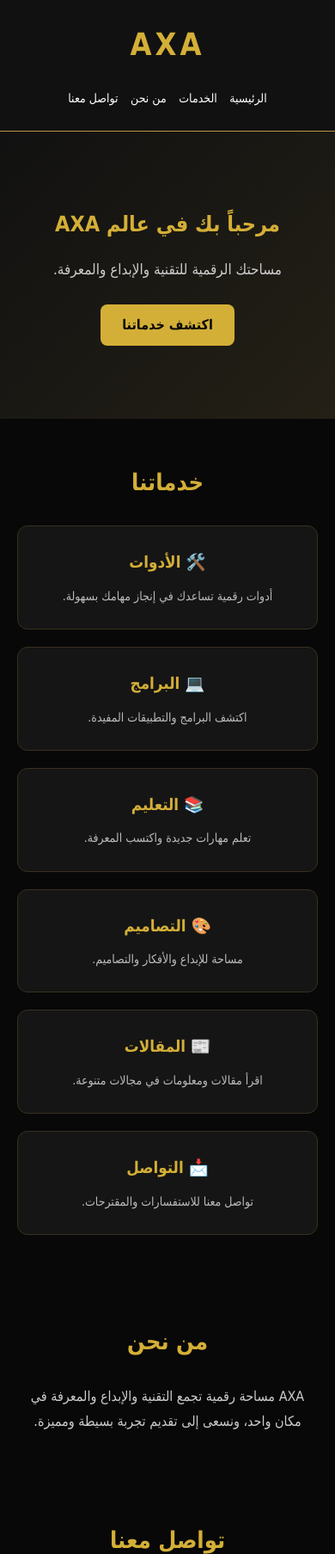
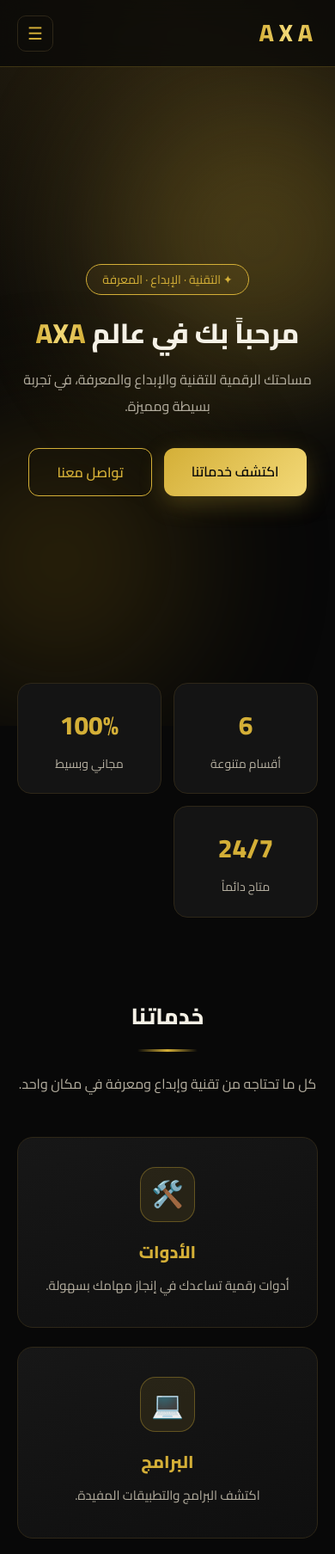
Before and after one commit to awxso/axa, a plain HTML site: page index.html in a window 390 px wide. Shown: the top 1807 px of the page at 86% size. Drawn offline with Linux system fonts and the light colour scheme.

Commit message:
index.html

```diff
--- a/index.html
+++ b/index.html
@@ -1,453 +1,176 @@
-
 <!DOCTYPE html>
 <html lang="ar" dir="rtl">
 <head>
-  <meta charset="UTF-8">
-  <meta name="viewport" content="width=device-width, initial-scale=1.0">
-  <title>AXA | عالم التقنية والإبداع</title>
+<meta charset="UTF-8">
+<meta name="viewport" content="width=device-width, initial-scale=1.0">
+<meta name="description" content="AXA مساحة رقمية تجمع التقنية والإبداع والمعرفة في مكان واحد.">
+<meta name="theme-color" content="#080808">
+<title>AXA | عالم التقنية والإبداع</title>
+<link rel="preconnect" href="https://fonts.googleapis.com">
+<link rel="preconnect" href="https://fonts.gstatic.com" crossorigin>
+<link href="https://fonts.googleapis.com/css2?family=Cairo:wght@400;600;800&display=swap" rel="stylesheet">
+<style>
+:root{
+  --bg:#080808; --bg2:#101010; --card:#141414; --line:#2e2718;
+  --gold:#d4af37; --gold2:#f3d978; --text:#f5f1e6; --muted:#b5afa0;
+  color-scheme:dark;
+}
+*{margin:0;padding:0;box-sizing:border-box}
+html{scroll-behavior:smooth;scroll-padding-top:80px}
+body{font-family:'Cairo',Tahoma,Arial,sans-serif;background:var(--bg);color:var(--text);line-height:1.9;overflow-x:hidden}
+a{color:inherit;text-decoration:none}
+.gold{background:linear-gradient(90deg,var(--gold),var(--gold2),var(--gold));-webkit-background-clip:text;background-clip:text;color:transparent}
 
-  <style>
-    * {
-      margin: 0;
-      padding: 0;
-      box-sizing: border-box;
-    }
+/* Header */
+header{position:fixed;inset:0 0 auto;z-index:50;background:rgba(8,8,8,.72);backdrop-filter:blur(14px);-webkit-backdrop-filter:blur(14px);border-bottom:1px solid rgba(212,175,55,.25)}
+.bar{max-width:1100px;margin:auto;display:flex;align-items:center;justify-content:space-between;padding:12px 20px}
+.logo{font-size:28px;font-weight:800;letter-spacing:6px}
+nav{display:flex;gap:6px}
+nav a{padding:6px 16px;border-radius:999px;font-size:15px;color:var(--muted);transition:.25s}
+nav a:hover{color:var(--bg);background:var(--gold)}
+.menu{display:none;background:none;border:1px solid var(--line);color:var(--gold);width:42px;height:42px;border-radius:10px;font-size:20px;cursor:pointer}
 
-    body {
-      font-family: Tahoma, Arial, sans-serif;
-      background: #080808;
-      color: #fff;
-      line-height: 1.8;
-    }
+/* Hero */
+.hero{position:relative;min-height:100vh;display:grid;place-items:center;text-align:center;padding:120px 20px 80px;overflow:hidden;
+  background:radial-gradient(circle at 50% 0%,#2a2210 0%,transparent 60%),var(--bg)}
+.hero::before,.hero::after{content:"";position:absolute;border-radius:50%;filter:blur(90px);opacity:.28;animation:float 9s ease-in-out infinite}
+.hero::before{width:340px;height:340px;background:var(--gold);top:8%;right:-80px}
+.hero::after{width:300px;height:300px;background:#8a6a12;bottom:5%;left:-80px;animation-delay:-4s}
+@keyframes float{50%{transform:translateY(40px)}}
+.hero-in{position:relative;z-index:1;max-width:720px}
+.tag{display:inline-block;border:1px solid var(--gold);color:var(--gold);padding:4px 18px;border-radius:999px;font-size:14px;margin-bottom:22px;background:rgba(212,175,55,.07)}
+.hero h2{font-size:clamp(32px,6vw,58px);line-height:1.4;font-weight:800;margin-bottom:16px}
+.hero p{color:var(--muted);font-size:clamp(16px,2.4vw,20px);margin-bottom:34px}
+.actions{display:flex;gap:14px;justify-content:center;flex-wrap:wrap}
+.btn{display:inline-block;padding:12px 32px;border-radius:12px;font-weight:600;font-size:16px;transition:.25s}
+.btn.primary{background:linear-gradient(135deg,var(--gold),var(--gold2));color:#080808;box-shadow:0 8px 28px rgba(212,175,55,.28)}
+.btn.primary:hover{transform:translateY(-3px);box-shadow:0 12px 34px rgba(212,175,55,.45)}
+.btn.ghost{border:1px solid var(--gold);color:var(--gold)}
+.btn.ghost:hover{background:var(--gold);color:#080808}
 
-    header {
-      background: #111;
-      padding: 20px;
-      text-align: center;
-      border-bottom: 1px solid #b89545;
-    }
+/* Stats */
+.stats{max-width:900px;margin:-50px auto 0;position:relative;z-index:2;display:grid;grid-template-columns:repeat(auto-fit,minmax(150px,1fr));gap:14px;padding:0 20px}
+.stat{background:var(--card);border:1px solid var(--line);border-radius:16px;padding:20px;text-align:center}
+.stat b{display:block;font-size:30px;color:var(--gold);font-weight:800}
+.stat span{color:var(--muted);font-size:14px}
 
-    header h1 {
-      color: #d4af37;
-      font-size: 36px;
-      letter-spacing: 4px;
-    }
+/* Sections */
+.section{padding:90px 20px;text-align:center;max-width:1100px;margin:auto}
+.section h2{font-size:clamp(26px,4vw,38px);font-weight:800;margin-bottom:10px}
+.section .sub{color:var(--muted);max-width:560px;margin:0 auto 46px}
+.line{width:70px;height:3px;margin:14px auto 22px;border-radius:3px;background:linear-gradient(90deg,transparent,var(--gold),transparent)}
+.cards{display:grid;grid-template-columns:repeat(auto-fit,minmax(260px,1fr));gap:22px}
+.card{position:relative;background:linear-gradient(160deg,#171717,#0f0f0f);border:1px solid var(--line);border-radius:18px;padding:34px 22px;transition:.35s;overflow:hidden}
+.card::before{content:"";position:absolute;inset:0;background:radial-gradient(circle at 50% 0%,rgba(212,175,55,.16),transparent 65%);opacity:0;transition:.35s}
+.card:hover{transform:translateY(-8px);border-color:var(--gold);box-shadow:0 18px 40px rgba(0,0,0,.5)}
+.card:hover::before{opacity:1}
+.icon{position:relative;width:64px;height:64px;margin:0 auto 16px;display:grid;place-items:center;font-size:30px;border-radius:18px;background:rgba(212,175,55,.1);border:1px solid rgba(212,175,55,.35)}
+.card h3{position:relative;color:var(--gold);font-size:20px;margin-bottom:6px}
+.card p{position:relative;color:var(--muted);font-size:15px}
 
-    nav {
-      margin-top: 12px;
-    }
+/* About */
+.about{background:var(--bg2);border-block:1px solid var(--line);max-width:none}
+.about-in{max-width:720px;margin:auto}
+.about p{color:#d6d0c0;font-size:18px}
 
-    nav a {
-      color: #fff;
-      text-decoration: none;
-      margin: 8px;
-      font-size: 14px;
-    }
+/* Contact */
+.contact-box{max-width:640px;margin:auto;background:var(--card);border:1px solid var(--line);border-radius:20px;padding:34px 24px}
+.contact-box p{color:var(--muted);margin-bottom:22px}
 
-    nav a:hover {
-      color: #d4af37;
-    }
+footer{background:#000;border-top:1px solid rgba(212,175,55,.3);text-align:center;padding:28px 20px;color:var(--muted);font-size:14px}
+footer b{color:var(--gold);letter-spacing:3px}
 
-    .hero {
-      text-align: center;
-      padding: 85px 20px;
-      background: linear-gradient(135deg, #111, #242016);
-    }
+/* Reveal */
+.reveal{opacity:0;transform:translateY(26px);transition:opacity .7s,transform .7s}
+.reveal.in{opacity:1;transform:none}
 
-    .hero h2 {
-      font-size: 32px;
-      color: #d4af37;
-      margin-bottom: 15px;
-    }
-
-    .hero p {
-      color: #ccc;
-      font-size: 17px;
-      margin-bottom: 25px;
-    }
-
-    .btn {
-      display: inline-block;
-      background: #d4af37;
-      color: #080808;
-      padding: 10px 25px;
-      border-radius: 8px;
-      text-decoration: none;
-      font-weight: bold;
-    }
-
-    .btn:hover {
-      background: #fff;
-    }
-
-    .section {
-      padding: 50px 20px;
-      text-align: center;
-    }
-
-    .section h2 {
-      color: #d4af37;
-      margin-bottom: 25px;
-      font-size: 27px;
-    }
-
-    .cards {
-      display: grid;
-      grid-template-columns: repeat(auto-fit, minmax(220px, 1fr));
-      gap: 20px;
-      max-width: 1000px;
-      margin: auto;
-    }
-
-    .card {
-      background: #151515;
-      border: 1px solid #393020;
-      padding: 25px 15px;
-      border-radius: 12px;
-      transition: 0.3s;
-    }
-
-    .card:hover {
-      transform: translateY(-5px);
-      border-color: #d4af37;
-    }
-
-    .card h3 {
-      color: #d4af37;
-      margin-bottom: 10px;
-    }
-
-    .card p {
-      color: #bbb;
-      font-size: 14px;
-    }
-
-    #about p {
-      max-width: 650px;
-      margin: auto;
-      color: #ccc;
-    }
-
-    footer {
-      background: #111;
-      border-top: 1px solid #b89545;
-      text-align: center;
-      padding: 20px;
-      color: #aaa;
-      font-size: 14px;
-    }
-
-    @media (max-width: 500px) {
-      .hero h2 {
-        font-size: 25px;
-      }
-
-      nav a {
-        display: inline-block;
-        margin: 5px;
-      }
-    }
-  </style>
+@media(max-width:700px){
+  .menu{display:block}
+  nav{position:absolute;top:100%;inset-inline:0;flex-direction:column;background:rgba(8,8,8,.97);padding:10px 20px 18px;border-bottom:1px solid var(--line);display:none}
+  nav.open{display:flex}
+  nav a{padding:10px 14px}
+}
+@media(prefers-reduced-motion:reduce){
+  *{animation:none!important;transition:none!important}
+  html{scroll-behavior:auto}
+  .reveal{opacity:1;transform:none}
+}
+</style>
 </head>
-
 <body>
 
-  <header>
-    <h1>AXA</h1>
-    <nav>
+<header>
+  <div class="bar">
+    <a href="#home" class="logo gold">AXA</a>
+    <button class="menu" id="menu" aria-label="القائمة" aria-expanded="false">☰</button>
+    <nav id="nav">
       <a href="#home">الرئيسية</a>
       <a href="#services">الخدمات</a>
       <a href="#about">من نحن</a>
       <a href="#contact">تواصل معنا</a>
     </nav>
-  </header>
+  </div>
+</header>
 
+<main>
   <section class="hero" id="home">
-    <h2>مرحباً بك في عالم AXA</h2>
-    <p>مساحتك الرقمية للتقنية والإبداع والمعرفة.</p>
-    <a href="#services" class="btn">اكتشف خدماتنا</a>
-  </section>
-
-  <section class="section" id="services">
-    <h2>خدماتنا</h2>
-
-    <div class="cards">
-
-      <div class="card">
-        <h3>🛠️ الأدوات</h3>
-        <p>أدوات رقمية تساعدك في إنجاز مهامك بسهولة.</p>
+    <div class="hero-in">
+      <span class="tag">✦ التقنية · الإبداع · المعرفة</span>
+      <h2>مرحباً بك في عالم <span class="gold">AXA</span></h2>
+      <p>مساحتك الرقمية للتقنية والإبداع والمعرفة، في تجربة بسيطة ومميزة.</p>
+      <div class="actions">
+        <a href="#services" class="btn primary">اكتشف خدماتنا</a>
+        <a href="#contact" class="btn ghost">تواصل معنا</a>
       </div>
-
-      <div class="card">
-        <h3>💻 البرامج</h3>
-        <p>اكتشف البرامج والتطبيقات المفيدة.</p>
-      </div>
-
-      <div class="card">
-        <h3>📚 التعليم</h3>
-        <p>تعلم مهارات جديدة واكتسب المعرفة.</p>
-      </div>
-
-      <div class="card">
-        <h3>🎨 التصاميم</h3>
-        <p>مساحة للإبداع والأفكار والتصاميم.</p>
-      </div>
-
-      <div class="card">
-        <h3>📰 المقالات</h3>
-        <p>اقرأ مقالات ومعلومات في مجالات متنوعة.</p>
-      </div>
-
-      <div class="card">
-        <h3>📩 التواصل</h3>
-        <p>تواصل معنا للاستفسارات والمقترحات.</p>
-      </div>
-
     </div>
   </section>
 
-  <section class="section" id="about">
-    <h2>من نحن</h2>
-    <p>
-      AXA مساحة رقمية تجمع التقنية والإبداع والمعرفة
-      في مكان واحد، ونسعى إلى تقديم تجربة بسيطة ومميزة.
-    </p>
+  <div class="stats reveal">
+    <div class="stat"><b>6</b><span>أقسام متنوعة</span></div>
+    <div class="stat"><b>100%</b><span>مجاني وبسيط</span></div>
+    <div class="stat"><b>24/7</b><span>متاح دائماً</span></div>
+  </div>
+
+  <section class="section" id="services">
+    <h2 class="reveal">خدماتنا</h2>
+    <div class="line"></div>
+    <p class="sub reveal">كل ما تحتاجه من تقنية وإبداع ومعرفة في مكان واحد.</p>
+    <div class="cards">
+      <div class="card reveal"><div class="icon">🛠️</div><h3>الأدوات</h3><p>أدوات رقمية تساعدك في إنجاز مهامك بسهولة.</p></div>
+      <div class="card reveal"><div class="icon">💻</div><h3>البرامج</h3><p>اكتشف البرامج والتطبيقات المفيدة.</p></div>
+      <div class="card reveal"><div class="icon">📚</div><h3>التعليم</h3><p>تعلم مهارات جديدة واكتسب المعرفة.</p></div>
+      <div class="card reveal"><div class="icon">🎨</div><h3>التصاميم</h3><p>مساحة للإبداع والأفكار والتصاميم.</p></div>
+      <div class="card reveal"><div class="icon">📰</div><h3>المقالات</h3><p>اقرأ مقالات ومعلومات في مجالات متنوعة.</p></div>
+      <div class="card reveal"><div class="icon">📩</div><h3>التواصل</h3><p>تواصل معنا للاستفسارات والمقترحات.</p></div>
+    </div>
+  </section>
+
+  <section class="section about" id="about">
+    <div class="about-in">
+      <h2 class="reveal">من نحن</h2>
+      <div class="line"></div>
+      <p class="reveal">AXA مساحة رقمية تجمع التقنية والإبداع والمعرفة في مكان واحد، ونسعى إلى تقديم تجربة بسيطة ومميزة لكل زائر.</p>
+    </div>
   </section>
 
   <section class="section" id="contact">
-    <h2>تواصل معنا</h2>
-    <p>قريباً ستجد هنا وسائل التواصل الخاصة بنا.</p>
+    <h2 class="reveal">تواصل معنا</h2>
+    <div class="line"></div>
+    <div class="contact-box reveal">
+      <p>قريباً ستجد هنا وسائل التواصل الخاصة بنا. تابعنا لتصلك الإضافات الجديدة.</p>
+      <a href="#home" class="btn primary">العودة للأعلى ↑</a>
+    </div>
   </section>
+</main>
 
-  <footer>
-    © 2026 AXA - جميع الحقوق محفوظة
-  </footer>
+<footer>© 2026 <b>AXA</b> - جميع الحقوق محفوظة</footer>
 
+<script>
+const nav=document.getElementById('nav'),menu=document.getElementById('menu');
+menu.addEventListener('click',()=>{const o=nav.classList.toggle('open');menu.setAttribute('aria-expanded',o)});
+nav.addEventListener('click',e=>{if(e.target.tagName==='A')nav.classList.remove('open')});
+const io=new IntersectionObserver(es=>es.forEach(e=>{if(e.isIntersecting){e.target.classList.add('in');io.unobserve(e.target)}}),{threshold:.15});
+document.querySelectorAll('.reveal').forEach((el,i)=>{el.style.transitionDelay=(i%3)*90+'ms';io.observe(el)});
+</script>
 </body>
 </html>
-<!DOCTYPE html>
-<html lang="ar" dir="rtl">
-<head>
-  <meta charset="UTF-8">
-  <meta name="viewport" content="width=device-width, initial-scale=1.0">
-  <title>AXA | عالم التقنية والإبداع</title>
-
-  <style>
-    * {
-      margin: 0;
-      padding: 0;
-      box-sizing: border-box;
-    }
-
-    body {
-      font-family: Tahoma, Arial, sans-serif;
-      background: #080808;
-      color: #fff;
-      line-height: 1.8;
-    }
-
-    header {
-      background: #111;
-      padding: 20px;
-      text-align: center;
-      border-bottom: 1px solid #b89545;
-    }
-
-    header h1 {
-      color: #d4af37;
-      font-size: 36px;
-      letter-spacing: 4px;
-    }
-
-    nav {
-      margin-top: 12px;
-    }
-
-    nav a {
-      color: #fff;
-      text-decoration: none;
-      margin: 8px;
-      font-size: 14px;
-    }
-
-    nav a:hover {
-      color: #d4af37;
-    }
-
-    .hero {
-      text-align: center;
-      padding: 85px 20px;
-      background: linear-gradient(135deg, #111, #242016);
-    }
-
-    .hero h2 {
-      font-size: 32px;
-      color: #d4af37;
-      margin-bottom: 15px;
-    }
-
-    .hero p {
-      color: #ccc;
-      font-size: 17px;
-      margin-bottom: 25px;
-    }
-
-    .btn {
-      display: inline-block;
-      background: #d4af37;
-      color: #080808;
-      padding: 10px 25px;
-      border-radius: 8px;
-      text-decoration: none;
-      font-weight: bold;
-    }
-
-    .btn:hover {
-      background: #fff;
-    }
-
-    .section {
-      padding: 50px 20px;
-      text-align: center;
-    }
-
-    .section h2 {
-      color: #d4af37;
-      margin-bottom: 25px;
-      font-size: 27px;
-    }
-
-    .cards {
-      display: grid;
-      grid-template-columns: repeat(auto-fit, minmax(220px, 1fr));
-      gap: 20px;
-      max-width: 1000px;
-      margin: auto;
-    }
-
-    .card {
-      background: #151515;
-      border: 1px solid #393020;
-      padding: 25px 15px;
-      border-radius: 12px;
-      transition: 0.3s;
-    }
-
-    .card:hover {
-      transform: translateY(-5px);
-      border-color: #d4af37;
-    }
-
-    .card h3 {
-      color: #d4af37;
-      margin-bottom: 10px;
-    }
-
-    .card p {
-      color: #bbb;
-      font-size: 14px;
-    }
-
-    #about p {
-      max-width: 650px;
-      margin: auto;
-      color: #ccc;
-    }
-
-    footer {
-      background: #111;
-      border-top: 1px solid #b89545;
-      text-align: center;
-      padding: 20px;
-      color: #aaa;
-      font-size: 14px;
-    }
-
-    @media (max-width: 500px) {
-      .hero h2 {
-        font-size: 25px;
-      }
-
-      nav a {
-        display: inline-block;
-        margin: 5px;
-      }
-    }
-  </style>
-</head>
-
-<body>
-
-  <header>
-    <h1>AXA</h1>
-    <nav>
-      <a href="#home">الرئيسية</a>
-      <a href="#services">الخدمات</a>
-      <a href="#about">من نحن</a>
-      <a href="#contact">تواصل معنا</a>
-    </nav>
-  </header>
-
-  <section class="hero" id="home">
-    <h2>مرحباً بك في عالم AXA</h2>
-    <p>مساحتك الرقمية للتقنية والإبداع والمعرفة.</p>
-    <a href="#services" class="btn">اكتشف خدماتنا</a>
-  </section>
-
-  <section class="section" id="services">
-    <h2>خدماتنا</h2>
-
-    <div class="cards">
-
-      <div class="card">
-        <h3>🛠️ الأدوات</h3>
-        <p>أدوات رقمية تساعدك في إنجاز مهامك بسهولة.</p>
-      </div>
-
-      <div class="card">
-        <h3>💻 البرامج</h3>
-        <p>اكتشف البرامج والتطبيقات المفيدة.</p>
-      </div>
-
-      <div class="card">
-        <h3>📚 التعليم</h3>
-        <p>تعلم مهارات جديدة واكتسب المعرفة.</p>
-      </div>
-
-      <div class="card">
-        <h3>🎨 التصاميم</h3>
-        <p>مساحة للإبداع والأفكار والتصاميم.</p>
-      </div>
-
-      <div class="card">
-        <h3>📰 المقالات</h3>
-        <p>اقرأ مقالات ومعلومات في مجالات متنوعة.</p>
-      </div>
-
-      <div class="card">
-        <h3>📩 التواصل</h3>
-        <p>تواصل معنا للاستفسارات والمقترحات.</p>
-      </div>
-
-    </div>
-  </section>
-
-  <section class="section" id="about">
-    <h2>من نحن</h2>
-    <p>
-      AXA مساحة رقمية تجمع التقنية والإبداع والمعرفة
-      في مكان واحد، ونسعى إلى تقديم تجربة بسيطة ومميزة.
-    </p>
-  </section>
-
-  <section class="section" id="contact">
-    <h2>تواصل معنا</h2>
-    <p>قريباً ستجد هنا وسائل التواصل الخاصة بنا.</p>
-  </section>
-
-  <footer>
-    © 2026 AXA - جميع الحقوق محفوظة
-  </footer>
-
-</body>
-</html>
```
